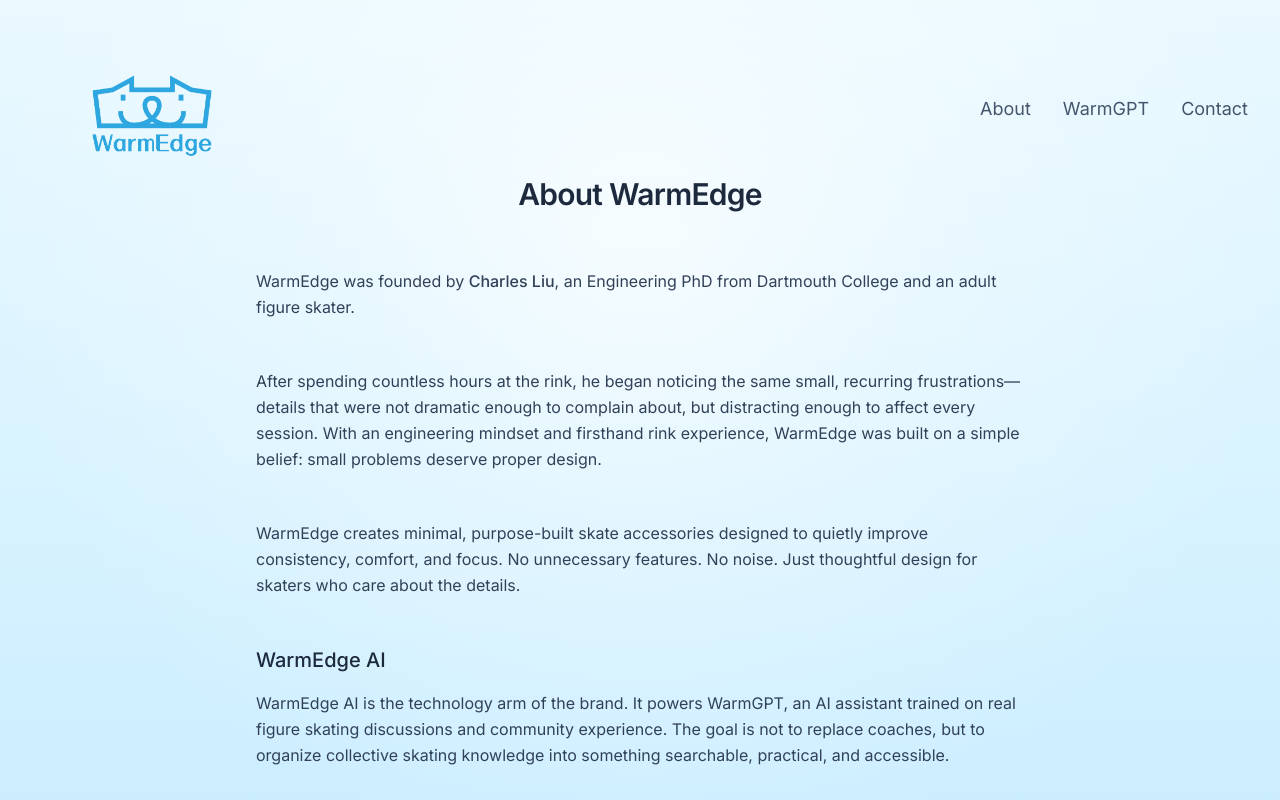
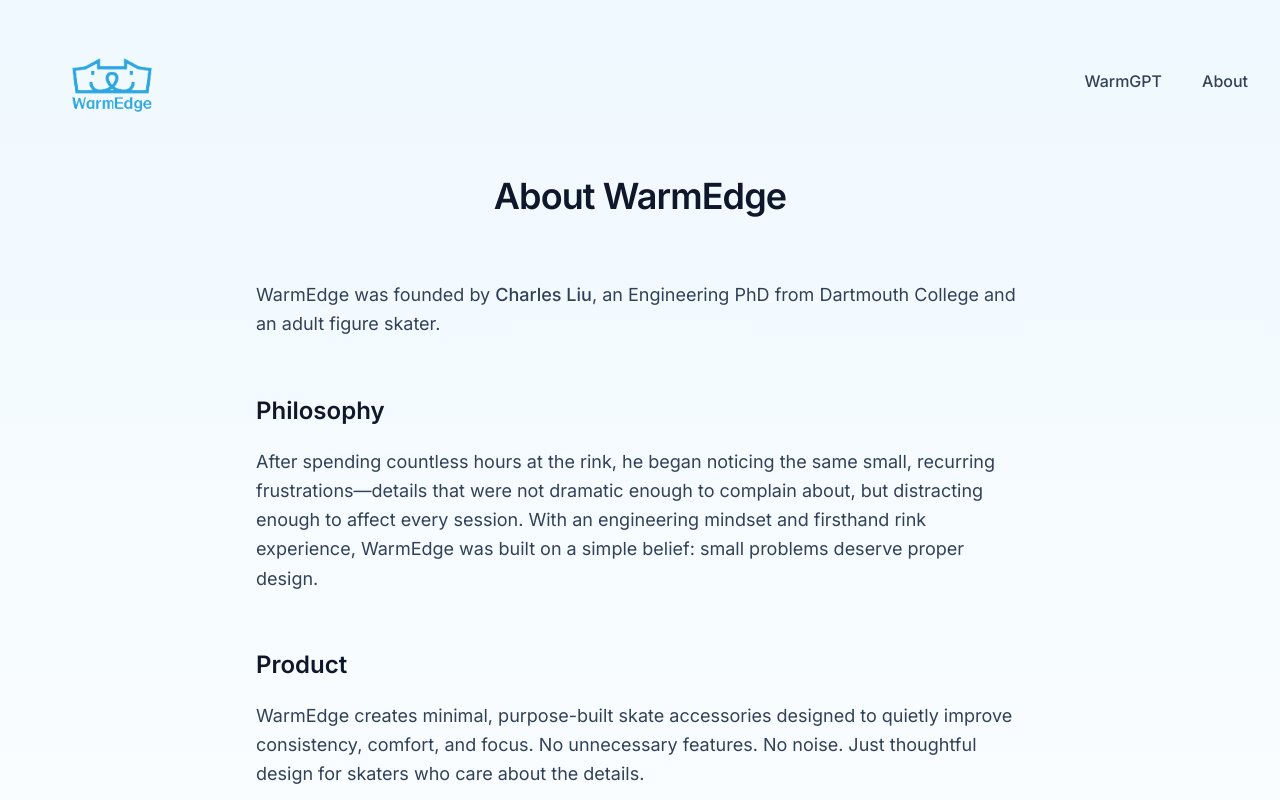
Before and after one commit to charlesl3/warmedge, a Next.js app: page /about in a window 1280 px wide. Shown: the top 800 px of the page. Built offline with nearby package versions, Linux system fonts and the light colour scheme.

Commit message:
new max token

```diff
--- a/app/about/page.tsx
+++ b/app/about/page.tsx
@@ -1,25 +1,24 @@
-
 export default function AboutPage() {
   return (
-    <main className="flex justify-center px-8 pt-44 pb-32">
+    <main className="flex justify-center px-6 pt-44 pb-32 bg-gradient-to-b from-sky-50 to-white">
       <div className="w-full max-w-3xl">
 
-        {/* Title */}
-        <h1 className="text-3xl font-semibold tracking-tight text-slate-800 mb-14 text-center">
+        <h1 className="text-4xl font-semibold tracking-tight text-slate-900 mb-16 text-center">
           About WarmEdge
         </h1>
 
-        {/* Intro */}
-        <section className="mb-12">
-          <p className="text-slate-700 leading-relaxed">
+        <section className="mb-14">
+          <p className="text-lg text-slate-700 leading-relaxed">
             WarmEdge was founded by <span className="font-medium">Charles Liu</span>,
             an Engineering PhD from Dartmouth College and an adult figure skater.
           </p>
         </section>
 
-        {/* Philosophy */}
-        <section className="mb-12">
-          <p className="text-slate-700 leading-relaxed">
+        <section className="mb-14">
+          <h2 className="text-2xl font-semibold text-slate-900 mb-5">
+            Philosophy
+          </h2>
+          <p className="text-lg text-slate-700 leading-relaxed">
             After spending countless hours at the rink, he began noticing the same small,
             recurring frustrations—details that were not dramatic enough to complain about,
             but distracting enough to affect every session. With an engineering mindset
@@ -28,21 +27,22 @@ export default function AboutPage() {
           </p>
         </section>
 
-        {/* Product Layer */}
-        <section className="mb-12">
-          <p className="text-slate-700 leading-relaxed">
+        <section className="mb-14">
+          <h2 className="text-2xl font-semibold text-slate-900 mb-5">
+            Product
+          </h2>
+          <p className="text-lg text-slate-700 leading-relaxed">
             WarmEdge creates minimal, purpose-built skate accessories designed to
             quietly improve consistency, comfort, and focus. No unnecessary features.
             No noise. Just thoughtful design for skaters who care about the details.
           </p>
         </section>
 
-        {/* AI Layer */}
-        <section className="mb-12">
-          <h2 className="text-xl font-medium text-slate-800 mb-4">
+        <section className="mb-14">
+          <h2 className="text-2xl font-semibold text-slate-900 mb-5">
             WarmEdge AI
           </h2>
-          <p className="text-slate-700 leading-relaxed">
+          <p className="text-lg text-slate-700 leading-relaxed">
             WarmEdge AI is the technology arm of the brand. It powers WarmGPT,
             an AI assistant trained on real figure skating discussions and
             community experience. The goal is not to replace coaches, but to
@@ -51,9 +51,8 @@ export default function AboutPage() {
           </p>
         </section>
 
-        {/* Closing */}
-        <section>
-          <p className="text-slate-700 leading-relaxed">
+        <section className="pt-10 border-t border-slate-200">
+          <p className="text-lg text-slate-700 leading-relaxed">
             WarmEdge brings together physical design and intelligent systems.
             Because skating is already demanding. Your gear—and your information—
             should make it clearer, not more complicated.
--- a/app/components/Footer.tsx
+++ b/app/components/Footer.tsx
@@ -30,7 +30,7 @@ export default function Footer() {
                 href="https://warmedge.org/collections/all"
                 className="text-slate-700 hover:text-slate-900 transition-colors duration-200"
               >
-                Products
+                Skating Products
               </Link>
             </li>
             <li>
--- a/app/components/Navbar.tsx
+++ b/app/components/Navbar.tsx
@@ -9,7 +9,7 @@ export default function Navbar() {
 
   useEffect(() => {
     const handleScroll = () => {
-      setScrolled(window.scrollY > 40)
+      setScrolled(window.scrollY > 30)
     }
 
     window.addEventListener('scroll', handleScroll)
@@ -19,7 +19,9 @@ export default function Navbar() {
   return (
     <header
       className={`fixed top-0 left-0 right-0 z-50 transition-all duration-300 ${
-        scrolled ? 'py-3 bg-white/80 backdrop-blur-md shadow-sm' : 'py-6'
+        scrolled
+          ? 'bg-white/80 backdrop-blur-md shadow-sm py-4'
+          : 'bg-transparent py-6'
       }`}
     >
       <nav className="mx-auto max-w-7xl px-6 md:px-8 flex items-center justify-between">
@@ -28,31 +30,32 @@ export default function Navbar() {
         <Link href="/" className="flex items-center hover:opacity-80 transition">
           <Image
             src="/logo1.jpg"
-            alt="WarmEdge wordmark"
-            width={scrolled ? 120 : 240}
-            height={scrolled ? 30 : 42}
+            alt="WarmEdge"
+            width={scrolled ? 130 : 160}
+            height={40}
             priority
-            className="transition-all duration-300 origin-left"
+            className="transition-all duration-300"
           />
         </Link>
 
         {/* Links */}
-        <div
-          className={`flex gap-8 text-slate-600 transition-all duration-300 ${
-            scrolled ? 'text-sm' : 'text-lg'
-          }`}
-        >
-          <Link href="/about" className="hover:text-slate-800 transition">
+        <div className="flex gap-10 text-base font-medium text-slate-700">
+
+
+          <Link
+            href="/chat"
+            className="hover:text-slate-900 transition"
+          >
+            WarmGPT
+          </Link>
+
+          <Link
+            href="/about"
+            className="hover:text-slate-900 transition"
+          >
             About
           </Link>
 
-          <Link href="/chat" className="hover:text-slate-800 transition">
-            WarmGPT
-          </Link>
-
-          <Link href="/contact" className="hover:text-slate-800 transition">
-            Contact
-          </Link>
         </div>
       </nav>
     </header>
```
